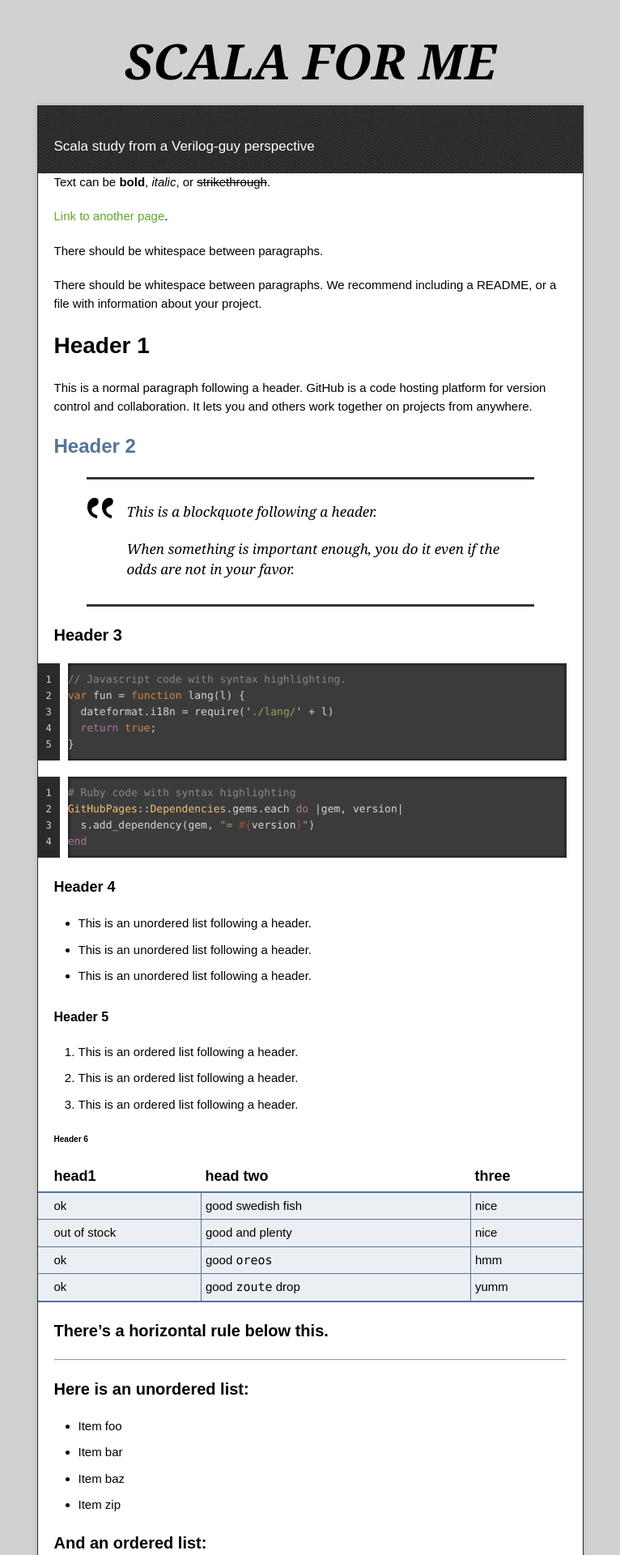
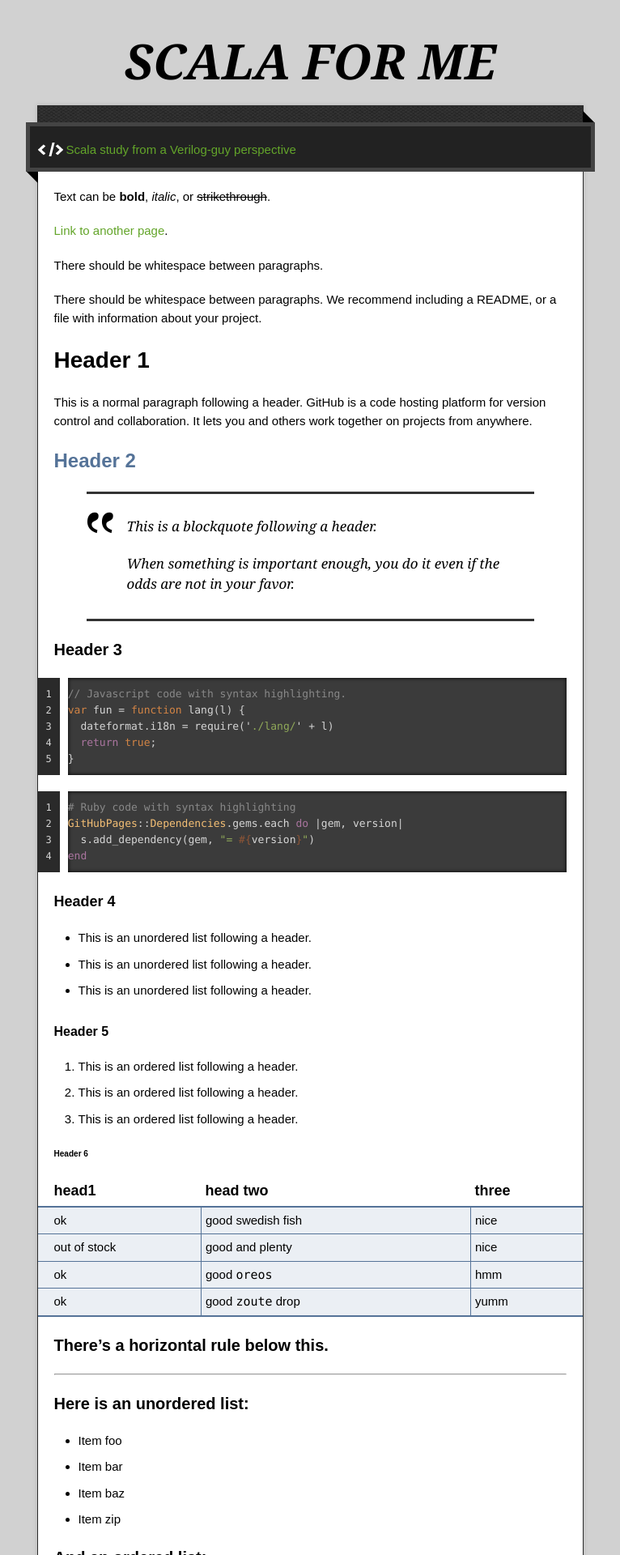
Before and after one commit to lapnd/httdes.github.io, a Jekyll site: the page built from index.md, in a window 1280 px wide. Shown: the top 1920 px of the page at 81% size, without its empty margins (257-1023 px from the left). Built offline with Jekyll 4.4.1, drawn with Linux system fonts in a browser that asks for light colours.

Commit message:
Update default.html

```diff
--- a/_layouts/default.html
+++ b/_layouts/default.html
@@ -22,8 +22,17 @@
       <h1 class="title">{{ site.title | default: site.github.repository_name }}</h1>
     </header>
     <div id="container">
-      <p class="tagline">{{ site.description | default: site.github.project_tagline }}</p>
       <div id="main" role="main">
+        <div class="download-bar">
+        <div class="inner">
+          {% if site.show_downloads %}
+          <a href="{{ site.github.tar_url }}" class="download-button tar"><span>Download</span></a>
+          <a href="{{ site.github.zip_url }}" class="download-button zip"><span>Download</span></a>
+          {% endif %}
+          <a href="{{ site.github.repository_url }}" class="code">{{ site.description }}</a>
+        </div>
+        <span class="blc"></span><span class="trc"></span>
+        </div>
         <article class="markdown-body">
           {{ content }}
         </article>
```
